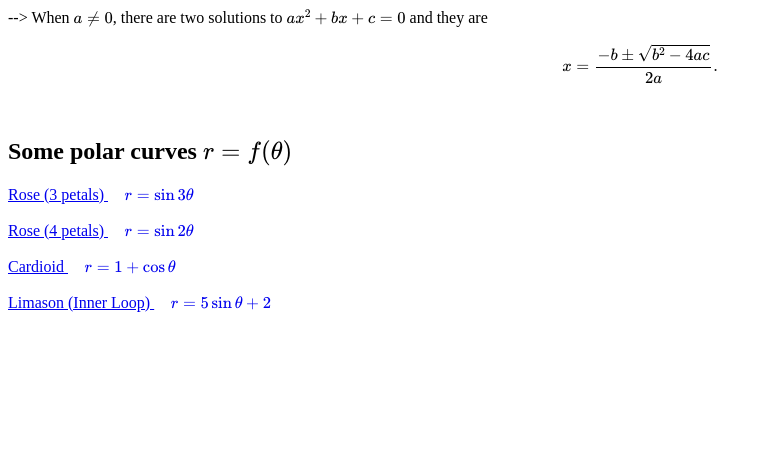
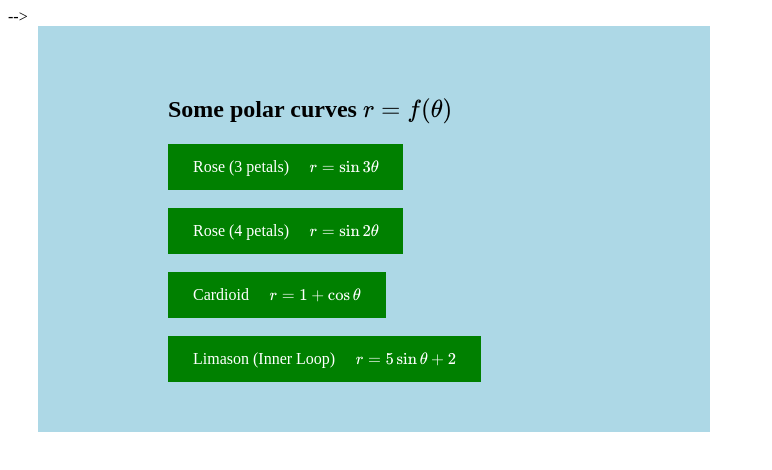
Before and after one commit to dger-dh/dger-dh.github.io, a plain HTML site: page index.html in a window 1280 px wide. Shown: the whole page, without its empty margins (0-772 px from the left). Drawn offline with nearby package versions, Linux system fonts and the light colour scheme.

Commit message:
Update index.html

```diff
--- a/index.html
+++ b/index.html
@@ -17,11 +17,9 @@ MathJax = {
   src="https://cdn.jsdelivr.net/npm/mathjax@3/es5/tex-chtml.js">
 </script>
 -->
+<link rel="stylesheet" type="text/css" href="./gal.css">
 </head>
 <body>
-When \(a \ne 0\), there are two solutions to $ax^2 + bx + c = 0$ and they are
-$$x = {-b \pm \sqrt{b^2-4ac} \over 2a}.$$
-<br>
 <div>
 <h2>Some polar curves \(r=f(\theta)\)</h2>
 <a href="https://blackboard.und.edu/bbcswebdav/users/
```
